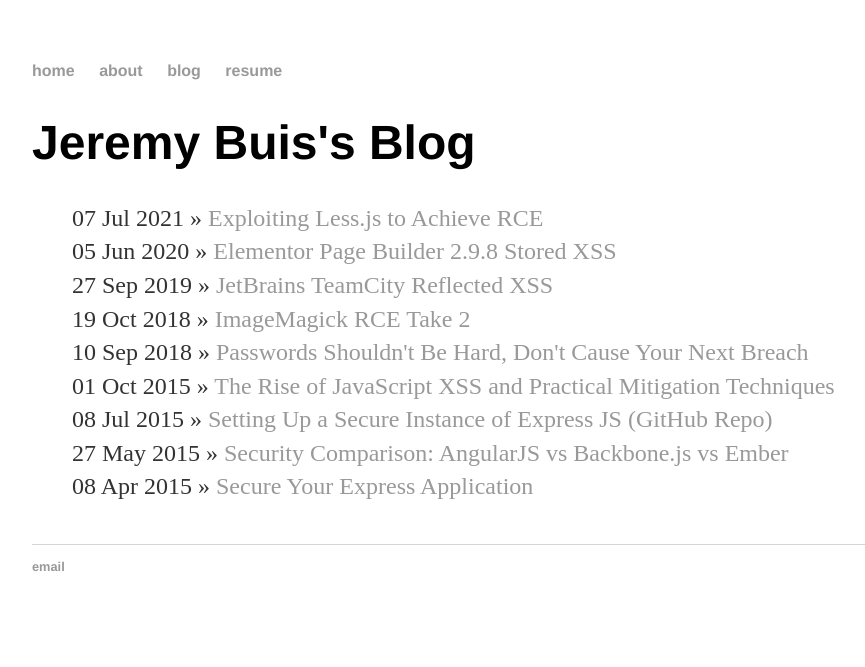
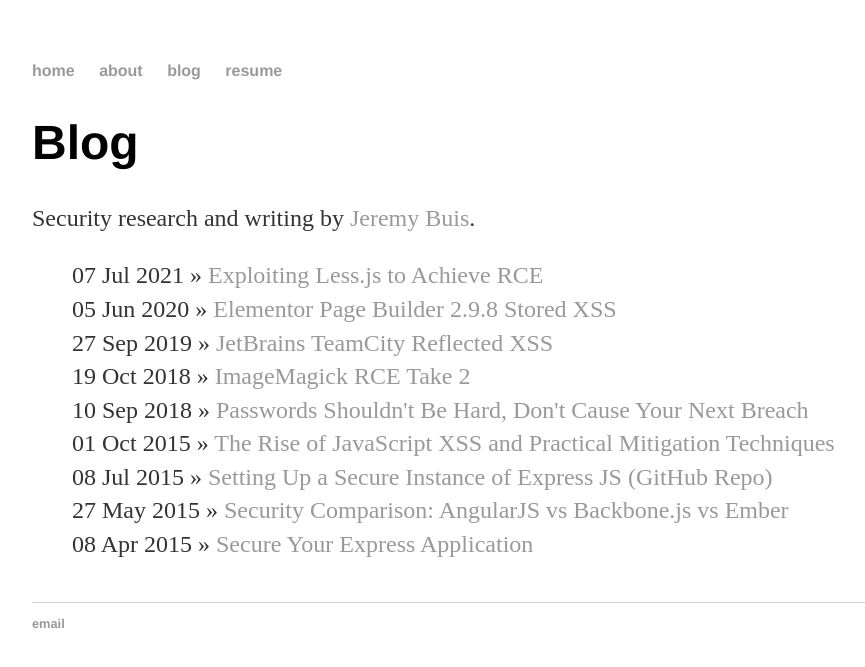
Before and after one commit to jeremybuis/jeremybuis.github.io, a Jekyll site: the page built from blog/index.html, in a window 1280 px wide. Shown: the top 667 px of the page, without its empty margins (160-1025 px from the left). Built offline with Jekyll 4.4.1, drawn with Linux system fonts in a browser that asks for light colours.

Commit message:
Add author name to blog index and post pages

```diff
--- a/_layouts/post.html
+++ b/_layouts/post.html
@@ -2,7 +2,7 @@
 layout: default
 ---
 <h1>{{ page.title }}</h1>
-<p class="meta">{{ page.date | date_to_string }}</p>
+<p class="meta">{{ page.date | date_to_string }} — <a href="/about">Jeremy Buis</a></p>
 
 <div class="post">
   {{ content }}
--- a/blog/index.html
+++ b/blog/index.html
@@ -1,9 +1,10 @@
 ---
 layout: default
-title: Jeremy Buis's Blog
-description: Jeremy Buis's Blog
+title: Blog — Jeremy Buis
+description: Security research and writing by Jeremy Buis
 ---
-<h1>{{ page.title }}</h1>
+<h1>Blog</h1>
+<p>Security research and writing by <a href="/about">Jeremy Buis</a>.</p>
 <ul class="posts">
 
   {% for post in site.posts %}
```
